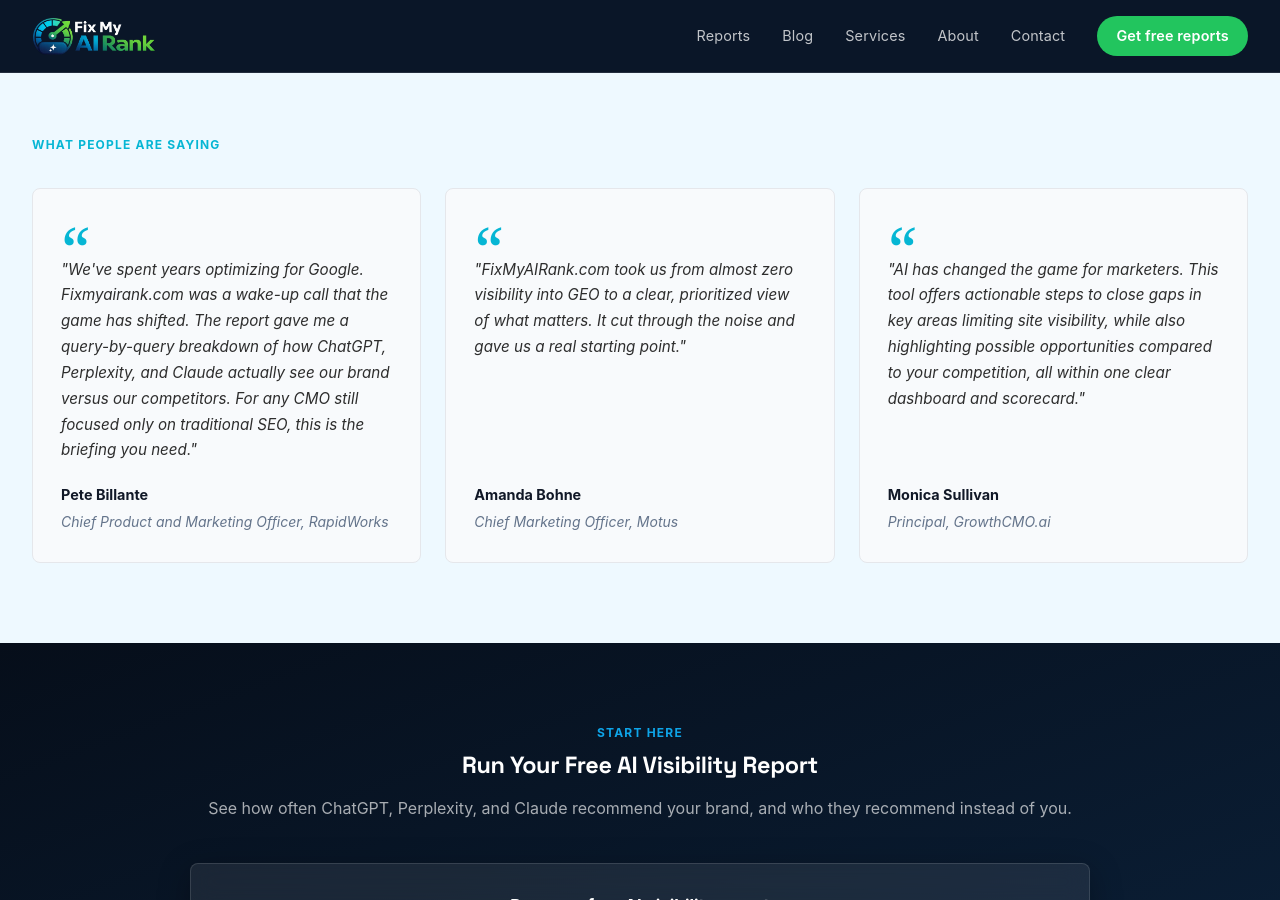
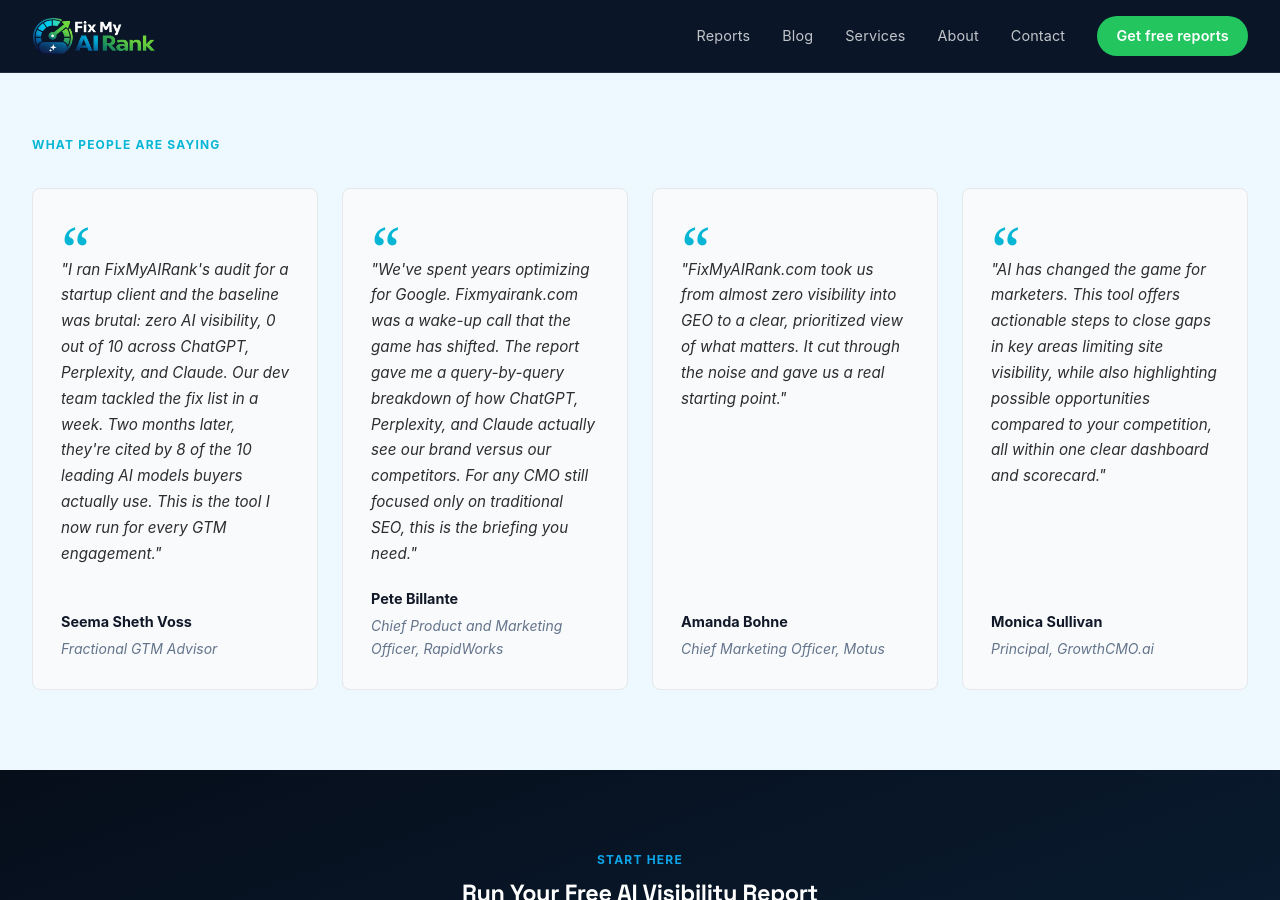
Before and after one commit to timdailey/FMAR-Website, a Jekyll site: the page built from index.html, in a window 1280 px wide and 900 px high, scrolled down 760 px. Built offline with Jekyll 4.4.1, drawn with Linux system fonts in a browser that asks for light colours; some web fonts are replaced; comment, search, counter and statistics services are not loaded.

Commit message:
Add Seema Sheth Voss testimonial
Add new testimonial from Seema Sheth Voss, Fractional GTM Advisor, highlighting FixMyAIRank audit results for a startup client that achieved significant AI visibility improvements.

```diff
--- a/_includes/testimonials.html
+++ b/_includes/testimonials.html
@@ -2,6 +2,16 @@
   <div class="container">
     <p class="section-label">What people are saying</p>
     <div class="testimonial-grid">
+
+      <div class="testimonial-card">
+        <div class="testimonial-quote">
+          <p>"I ran FixMyAIRank's audit for a startup client and the baseline was brutal: zero AI visibility, 0 out of 10 across ChatGPT, Perplexity, and Claude. Our dev team tackled the fix list in a week. Two months later, they're cited by 8 of the 10 leading AI models buyers actually use. This is the tool I now run for every GTM engagement."</p>
+        </div>
+        <div class="testimonial-name">
+          <strong>Seema Sheth Voss</strong>
+          <em>Fractional GTM Advisor</em>
+        </div>
+      </div>
 
       <div class="testimonial-card">
         <div class="testimonial-quote">
```
